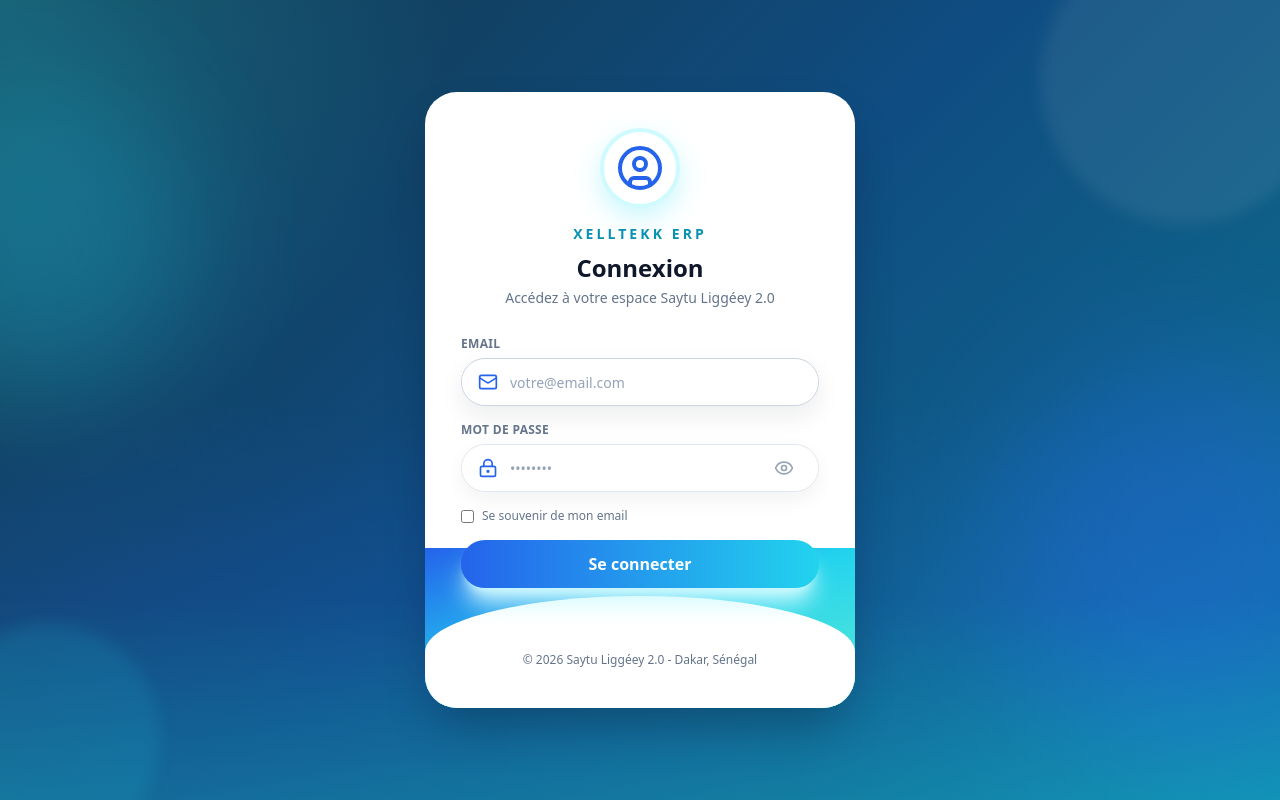
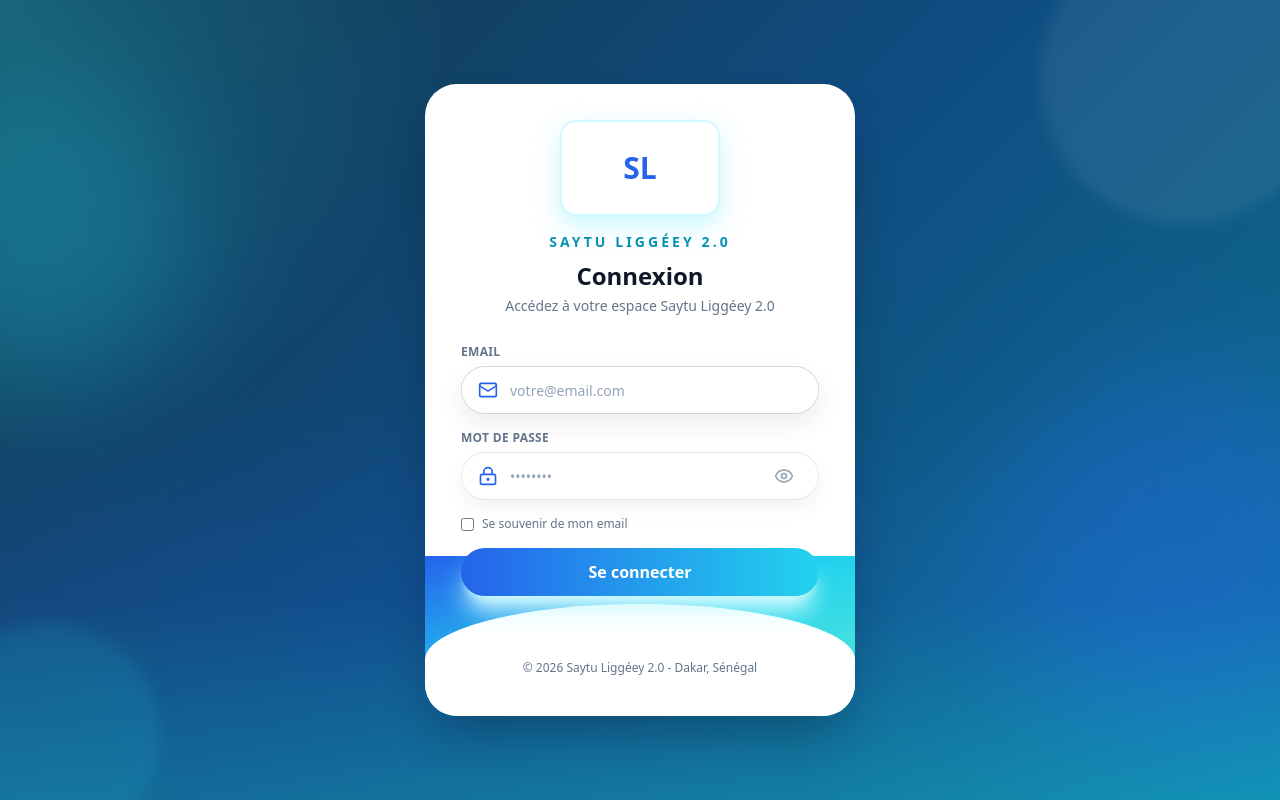
Before and after one commit to xelltekk/saytu-liggeey-frontend, a Vue app: page /login in a window 1280 px wide. Built offline with nearby package versions, Linux system fonts and the light colour scheme; no server answers.

Commit message:
fix: display tenant company branding on login

```diff
--- a/src/views/LoginView.vue
+++ b/src/views/LoginView.vue
@@ -12,16 +12,17 @@
 
       <div class="relative px-7 pb-10 pt-9 sm:px-9">
         <div class="mb-7 flex flex-col items-center text-center">
-          <div class="login-logo-frame mb-4 flex h-20 w-20 items-center justify-center rounded-full border-4">
+          <div class="login-logo-frame mb-4 flex h-24 w-40 items-center justify-center rounded-2xl border-2 p-2">
             <img
-              v-if="logoUrl"
+              v-if="logoUrl && !logoFailed"
               :src="logoUrl"
               :alt="identity.nom || 'Saytu Ligg&eacute;ey 2.0'"
-              class="login-logo-image max-h-14 max-w-16 object-contain"
+              class="login-logo-image max-h-full max-w-full object-contain"
+              @error="logoFailed = true"
             />
-            <UserCircle v-else class="login-logo-fallback h-12 w-12" />
+            <span v-else class="login-logo-fallback text-3xl font-black" aria-hidden="true">{{ companyInitials }}</span>
           </div>
-          <p class="text-sm font-bold uppercase tracking-[0.22em] text-cyan-600">Xelltekk ERP</p>
+          <p class="text-sm font-bold uppercase tracking-[0.22em] text-cyan-600 break-words max-w-full">{{ identity.nom || 'Saytu Liggéey 2.0' }}</p>
           <h1 class="mt-2 text-2xl font-black text-slate-900">Connexion</h1>
           <p class="mt-1 text-sm text-slate-500">Acc&eacute;dez &agrave; votre espace Saytu Ligg&eacute;ey 2.0</p>
         </div>
@@ -165,7 +166,7 @@
 <script setup>
 import { computed, onMounted, ref, reactive } from 'vue'
 import { useRoute, useRouter } from 'vue-router'
-import { AlertTriangle, Eye, EyeOff, Globe2, LockKeyhole, Mail, MessageCircle, Phone, UserCircle } from 'lucide-vue-next'
+import { AlertTriangle, Eye, EyeOff, Globe2, LockKeyhole, Mail, MessageCircle, Phone } from 'lucide-vue-next'
 import { useAuthStore } from '@/stores/auth'
 import api from '@/services/api'
 import { hasAnyRole } from '@/utils/access'
@@ -191,6 +192,12 @@ const identity = reactive({
   logo: '',
 })
 
+const logoFailed = ref(false)
+const companyInitials = computed(() => {
+  const words = (identity.nom || 'Saytu Liggéey').trim().split(/\s+/)
+  return words.slice(0, 2).map(word => Array.from(word)[0]).join('').toLocaleUpperCase('fr-FR')
+})
+
 const logoUrl = computed(() => {
   if (!identity.logo) return ''
   if (identity.logo.startsWith('http')) return identity.logo
@@ -202,6 +209,7 @@ async function loadIdentity() {
   try {
     const { data } = await api.get('/societe/identite')
     Object.assign(identity, data)
+    logoFailed.value = false
   } catch (err) {
     identity.logo = ''
   }
@@ -335,7 +343,7 @@ onMounted(() => {
 }
 
 .login-logo-image {
-  border-radius: 9999px;
+  border-radius: 0;
 }
 
 .login-logo-fallback {
```
Also changed, not shown: tests/login-branding.browser.mjs (added, +28 -0 lines).
